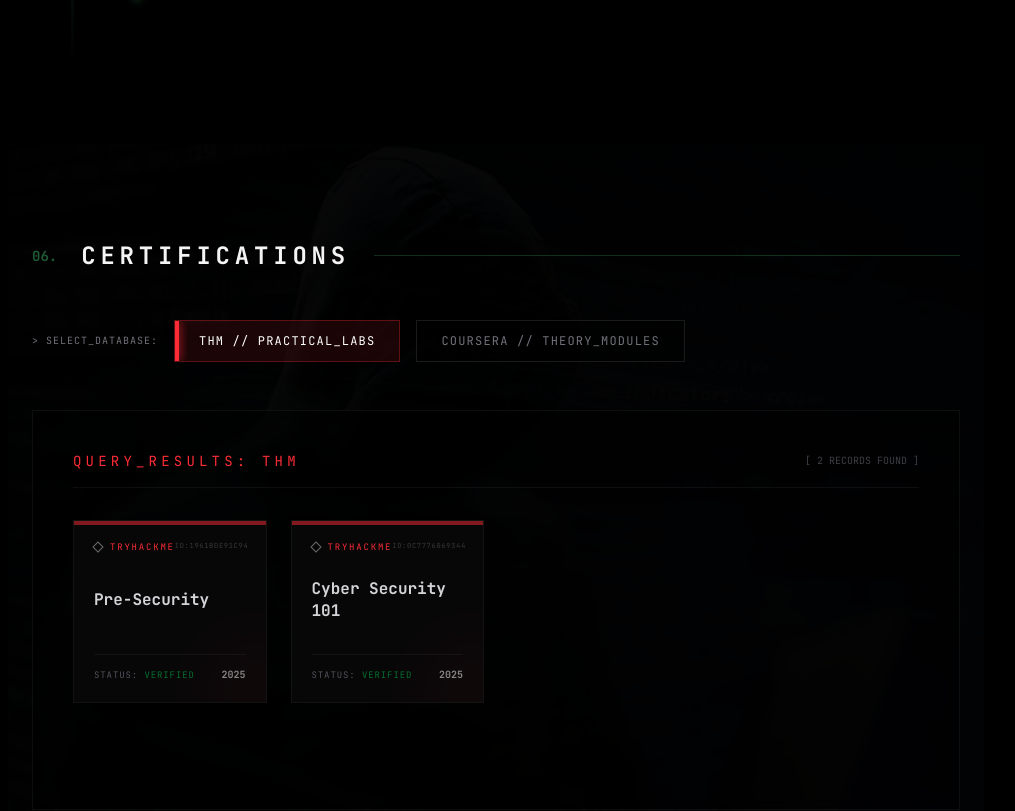
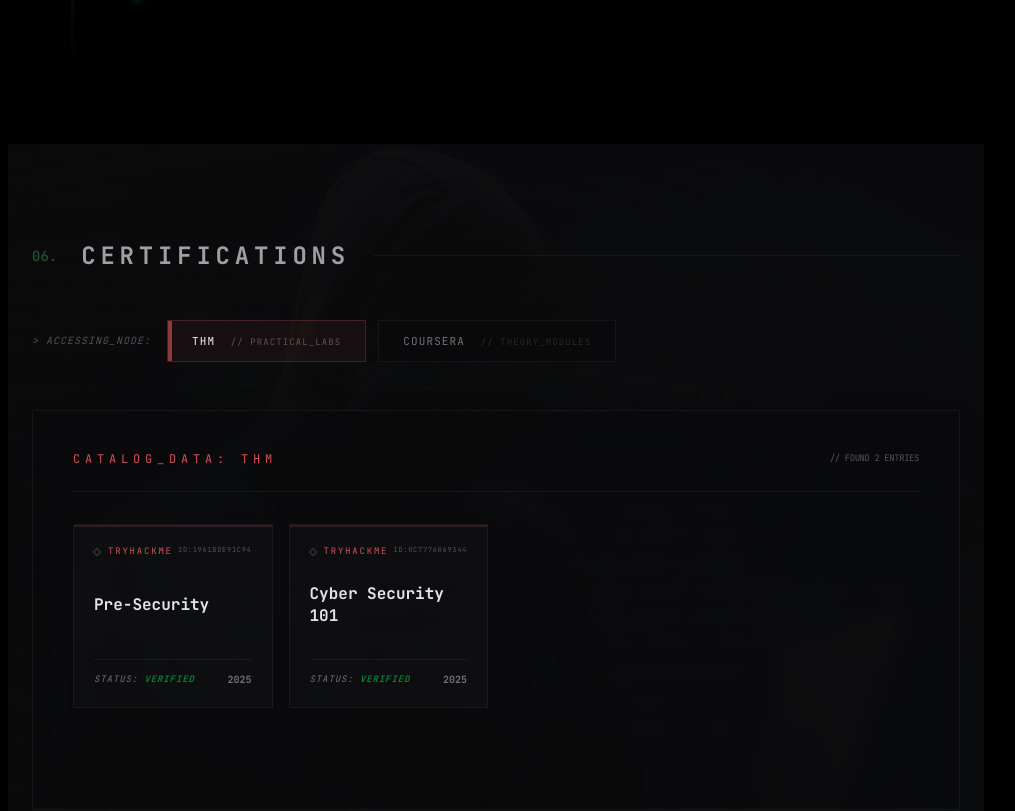
Before and after one commit to JN13012/Portfolio-React, a React (Vite) app: page / in a window 1280 px wide. Shown: the part 2349-3160 px from the top of the page, without its empty margins (144-1159 px from the left). Built offline with nearby package versions, Linux system fonts and the light colour scheme.

Commit message:
Saturation reduce

```diff
--- a/src/components/Certifications.jsx
+++ b/src/components/Certifications.jsx
@@ -9,34 +9,36 @@
 
   return (
     <div
-      className="relative group bg-zinc-950/80 border border-white/5 p-5 transition-all duration-500 hover:bg-black overflow-hidden flex flex-col justify-between min-h-[160px] animate-[fadeIn_0.5s_ease-out_forwards]"
+      className="relative group bg-zinc-900/40 border border-white/5 p-5 transition-all duration-500 hover:bg-zinc-900/80 overflow-hidden flex flex-col justify-between min-h-[160px] animate-[fadeIn_0.5s_ease-out_forwards]"
       style={{ animationDelay: `${index * 100}ms`, opacity: 0 }}
     >
-      <div className={`absolute top-0 left-0 w-full h-1 ${themeColor.bg} opacity-50 group-hover:opacity-100 transition-opacity group-hover:shadow-[0_0_15px_currentColor] ${themeColor.text}`}></div>
+      {/* Barre supérieure : Opacité réduite pour un effet "vapeur" plutôt que "néon flash" */}
+      <div className={`absolute top-0 left-0 w-full h-[2px] ${themeColor.bg} opacity-30 group-hover:opacity-100 transition-opacity group-hover:shadow-[0_0_10px_currentColor] ${themeColor.text}`}></div>
 
-      <div className={`absolute -bottom-10 -right-10 w-24 h-24 bg-gradient-to-br ${themeColor.bg} opacity-5 blur-2xl group-hover:opacity-20 transition-all duration-700 group-hover:scale-150`}></div>
+      {/* Glow d'accentuation très discret */}
+      <div className={`absolute -bottom-10 -right-10 w-24 h-24 bg-gradient-to-br ${themeColor.bg} opacity-[0.02] blur-2xl group-hover:opacity-10 transition-all duration-700`}></div>
 
       <div className="flex justify-between items-start mb-6 z-10">
         <div className="flex items-center gap-2">
-          <div className="w-2 h-2 border border-white/40 group-hover:border-white/80 rotate-45 transition-colors"></div>
-          <span className={`text-[9px] font-mono tracking-[0.2em] uppercase ${themeColor.text}`}>
+          <div className="w-1.5 h-1.5 border border-white/20 group-hover:border-white/50 rotate-45 transition-colors"></div>
+          <span className={`text-[9px] font-mono tracking-[0.2em] uppercase font-medium ${themeColor.text}`}>
             {plateforme}
           </span>
         </div>
-        <span className="text-[7px] text-white/20 font-mono tracking-widest">
+        <span className="text-[7px] text-zinc-600 font-mono tracking-widest">
           ID:{generateFakeHash()}
         </span>
       </div>
 
-      <h3 className="text-sm md:text-base text-zinc-300 font-bold leading-snug group-hover:text-white transition-colors z-10">
+      <h3 className="text-sm md:text-base text-zinc-200 font-bold leading-snug group-hover:text-white transition-colors z-10">
         {titre}
       </h3>
 
-      <div className="mt-8 flex justify-between items-end border-t border-white/5 pt-3 z-10 group-hover:border-white/20 transition-colors">
-        <span className="text-[9px] text-zinc-600 font-mono uppercase tracking-widest">
-          Status: <span className="text-green-500 animate-pulse">Verified</span>
+      <div className="mt-8 flex justify-between items-end border-t border-white/5 pt-3 z-10 group-hover:border-white/10 transition-colors">
+        <span className="text-[9px] text-zinc-500 font-mono uppercase tracking-widest italic">
+          Status: <span className="text-green-500/60 font-bold">Verified</span>
         </span>
-        <span className="text-[10px] font-mono font-bold text-white/50 group-hover:text-white/90 transition-colors">
+        <span className="text-[10px] font-mono font-bold text-zinc-500 group-hover:text-zinc-300 transition-colors">
           {date}
         </span>
       </div>
@@ -58,16 +60,17 @@
     { titre: "Developing AI Applications with Python and Flask", plateforme: "Coursera", cat: "COURSERA", date: "2025" },
   ];
 
+  // Couleurs "Muted" : On utilise des nuances Zinc/Slate en base avec une touche de couleur
   const nodes = [
     {
       id: "THM",
       label: "PRACTICAL_LABS",
       image: THM_BG,
       theme: {
-        bg: "bg-red-500",
-        text: "text-red-500",
-        border: "border-red-500/30",
-        activeBg: "bg-red-500/10"
+        bg: "bg-red-400/50", // Rouge désaturé
+        text: "text-red-400/80",
+        border: "border-red-400/20",
+        activeBg: "bg-red-400/5"
       }
     },
     {
@@ -75,10 +78,10 @@
       label: "THEORY_MODULES",
       image: COURSERA_BG,
       theme: {
-        bg: "bg-blue-500",
-        text: "text-blue-500",
-        border: "border-blue-500/30",
-        activeBg: "bg-blue-500/10"
+        bg: "bg-blue-400/50", // Bleu désaturé
+        text: "text-blue-400/80",
+        border: "border-blue-400/20",
+        activeBg: "bg-blue-400/5"
       }
     }
   ];
@@ -86,61 +89,64 @@
   const activeConfig = nodes.find(n => n.id === activeNode);
 
   return (
-    <section id="certifications" className="py-24 relative overflow-hidden min-h-screen flex flex-col">
+    <section id="certifications" className="py-24 relative overflow-hidden min-h-screen flex flex-col bg-[#0b0b0c]">
 
+      {/* Background image encore plus subtile */}
       <div
-        className="absolute inset-0 z-0 bg-cover bg-center bg-no-repeat opacity-[0.03] transition-all duration-1000 scale-105"
+        className="absolute inset-0 z-0 bg-cover bg-center bg-no-repeat opacity-[0.02] transition-all duration-1000 scale-105 pointer-events-none"
         style={{ backgroundImage: `url(${activeConfig.image})` }}
       ></div>
 
-      <div className="container mx-auto px-6 relative z-10">
+      <div className="container mx-auto px-6 relative z-10 max-w-7xl">
 
         <h2 className="text-xl md:text-2xl font-bold mb-12 flex items-center gap-6">
-          <span className="text-cyber opacity-40 font-mono text-sm">06.</span>
-          <span className="text-zinc-100 tracking-[0.2em] uppercase font-mono">
+          <span className="text-cyber opacity-30 font-mono text-sm">06.</span>
+          <span className="text-zinc-400 tracking-[0.2em] uppercase font-mono">
             Certifications
           </span>
-          <div className="h-px bg-cyber/20 flex-1"></div>
+          <div className="h-px bg-white/5 flex-1"></div>
         </h2>
 
+        {/* Database Selector - Style adouci */}
         <div className="mb-12 flex flex-col md:flex-row gap-4 justify-start items-start md:items-center">
-          <span className="text-[10px] text-zinc-500 font-mono tracking-widest uppercase">
-            {">"} Select_Database:
+          <span className="text-[10px] text-zinc-600 font-mono tracking-widest uppercase italic">
+            {">"} Accessing_node:
           </span>
-          <div className="flex gap-4 w-full md:w-auto">
+          <div className="flex gap-3 w-full md:w-auto">
             {nodes.map((node) => {
               const isActive = activeNode === node.id;
               return (
                 <button
                   key={node.id}
                   onClick={() => setActiveNode(node.id)}
-                  className={`relative px-6 py-3 font-mono text-xs tracking-widest uppercase transition-all duration-300 overflow-hidden flex-1 md:flex-none text-left md:text-center border ${
+                  className={`relative px-6 py-3 font-mono text-[11px] tracking-widest uppercase transition-all duration-300 flex-1 md:flex-none text-left border ${
                     isActive
-                      ? `${node.theme.border} ${node.theme.activeBg} text-white`
-                      : "border-white/10 text-zinc-500 hover:border-white/30 hover:text-zinc-300 bg-black/50"
+                      ? `${node.theme.border} ${node.theme.activeBg} text-zinc-100`
+                      : "border-white/5 text-zinc-500 hover:border-white/20 hover:text-zinc-300 bg-zinc-950/50"
                   }`}
                 >
                   {isActive && (
-                    <div className={`absolute top-0 left-0 w-1 h-full ${node.theme.bg} shadow-[0_0_10px_currentColor] ${node.theme.text}`}></div>
+                    <div className={`absolute top-0 left-0 w-1 h-full ${node.theme.bg} ${node.theme.text}`}></div>
                   )}
-                  {node.id} // {node.label}
+                  {node.id} <span className="opacity-30 text-[9px] ml-2">// {node.label}</span>
                 </button>
               );
             })}
           </div>
         </div>
 
-        <div className="bg-black/40 border border-white/5 p-6 md:p-10 backdrop-blur-sm min-h-[400px]">
-          <div className="flex justify-between items-center mb-8 border-b border-white/5 pb-4">
-            <h3 className={`font-mono text-sm tracking-[0.3em] uppercase ${activeConfig.theme.text}`}>
-              QUERY_RESULTS: {activeConfig.id}
+        {/* Panel principal */}
+        <div className="bg-zinc-950/20 border border-white/5 p-6 md:p-10 backdrop-blur-sm min-h-[400px] shadow-2xl">
+          <div className="flex justify-between items-center mb-8 border-b border-white/5 pb-6">
+            <h3 className={`font-mono text-xs tracking-[0.4em] uppercase ${activeConfig.theme.text}`}>
+              CATALOG_DATA: {activeConfig.id}
             </h3>
-            <span className="text-[10px] text-zinc-500 font-mono animate-pulse">
-              [ {certifs.filter(c => c.cat === activeNode).length} RECORDS FOUND ]
+            <span className="text-[9px] text-zinc-600 font-mono tracking-tighter uppercase">
+              // Found {certifs.filter(c => c.cat === activeNode).length} entries
             </span>
           </div>
 
-          <div className="grid grid-cols-1 sm:grid-cols-2 lg:grid-cols-3 xl:grid-cols-4 gap-6">
+          <div className="grid grid-cols-1 sm:grid-cols-2 lg:grid-cols-3 xl:grid-cols-4 gap-4">
             {certifs
               .filter((c) => c.cat === activeNode)
               .map((c, i) => (
@@ -153,12 +159,11 @@
               ))}
           </div>
         </div>
-
       </div>
 
       <style>{`
         @keyframes fadeIn {
-          from { opacity: 0; transform: translateY(10px); }
+          from { opacity: 0; transform: translateY(6px); }
           to { opacity: 1; transform: translateY(0); }
         }
       `}</style>
```
